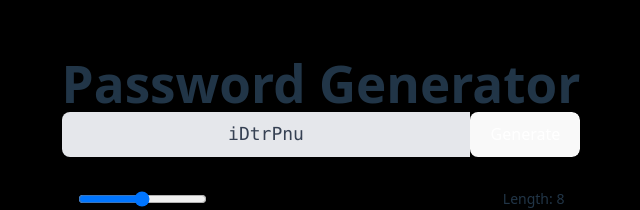
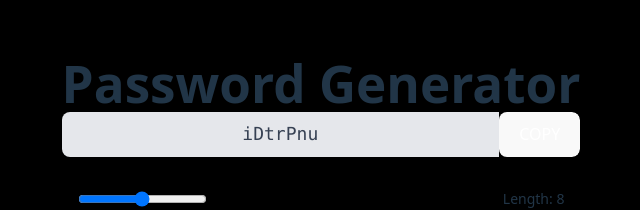
Before and after one commit to vanshikavats23/react-learn, a React (Vite) app in the folder passwordgenerator/: page / in a window 1280 px wide. Shown: the part 232-442 px from the top of the page, without its empty margins (319-959 px from the left). Built offline with nearby package versions, Linux system fonts and the light colour scheme.

Commit message:
final commit

```diff
--- a/passwordgenerator/src/App.jsx
+++ b/passwordgenerator/src/App.jsx
@@ -1,4 +1,4 @@
-import { useState , useCallback, useEffect, use} from 'react'
+import { useState , useCallback, useEffect, useRef, use} from 'react'
 import reactLogo from './assets/react.svg'
 import viteLogo from '/vite.svg'
 import './App.css'
@@ -7,8 +7,8 @@ function App() {
   const [length, setLength] = useState(8);
   const [numberallowed, setNumberallowed] = useState(false);
   const [charallowed, setCharallowed] = useState(false);
-const [Password, setPassword] = useState('');
-
+  const [Password, setPassword] = useState('');
+  const passwordRef = useRef(null);
 const passwordgenerator = useCallback(()=>{
 
   let pass="";
@@ -26,7 +26,12 @@ const passwordgenerator = useCallback(()=>{
 
  },[length,numberallowed,charallowed,setPassword]);
 
- useEffect(()=>{
+const copypasswordtoclipboard = useCallback(() => {
+  passwordRef.current?.select();
+  window.navigator.clipboard.writeText(Password);
+}, [Password]);
+
+useEffect(()=>{
    passwordgenerator();
  },[length,numberallowed,charallowed,passwordgenerator]);
 
@@ -38,8 +43,11 @@ const passwordgenerator = useCallback(()=>{
       value={Password}
       className='flex-1 bg-gray-200 text-gray-700 p-2 text-center text-lg font-mono'
       readOnly
+      ref={passwordRef}
        />
-      <button className='bg-blue-500 text-white px-4 py-2'>Generate</button>
+      <button
+      onClick={copypasswordtoclipboard}
+       className='bg-blue-500 text-white px-4 py-2'>COPY</button>
 
     </div>
       <div className='flex flex-col p-4'>
```
